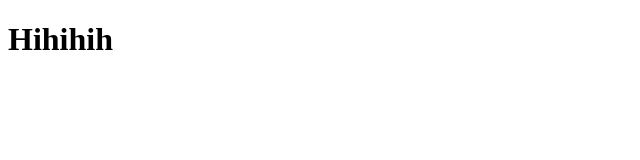
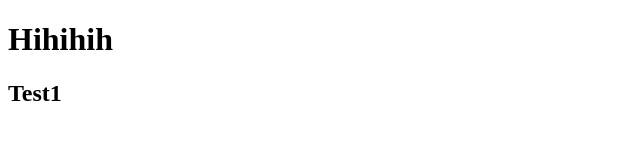
Before and after one commit to docflowbest/Test1, a plain HTML site: page index.html in a window 1280 px wide. Shown: the full height of the page, 0-640 px from the left. Drawn offline with Linux system fonts and the light colour scheme.

Commit message:
Update index.html

```diff
--- a/index.html
+++ b/index.html
@@ -11,6 +11,8 @@
     <h1>
         Hihihih
     </h1>
-</body>
+    <h2>
+        Test1
+    </h2>
 
 </html>
```
